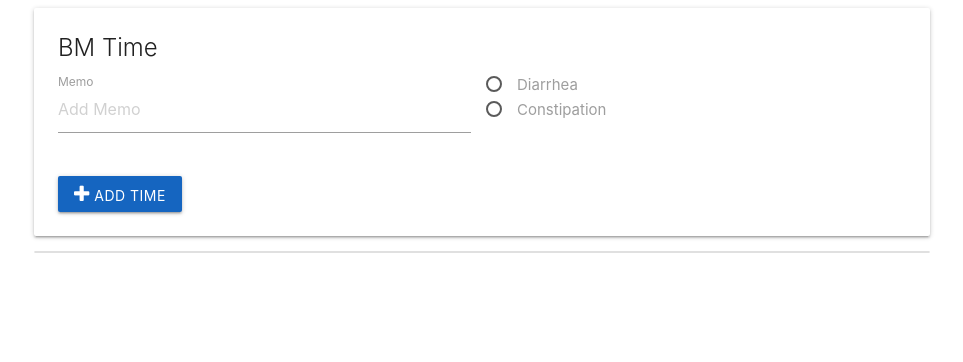
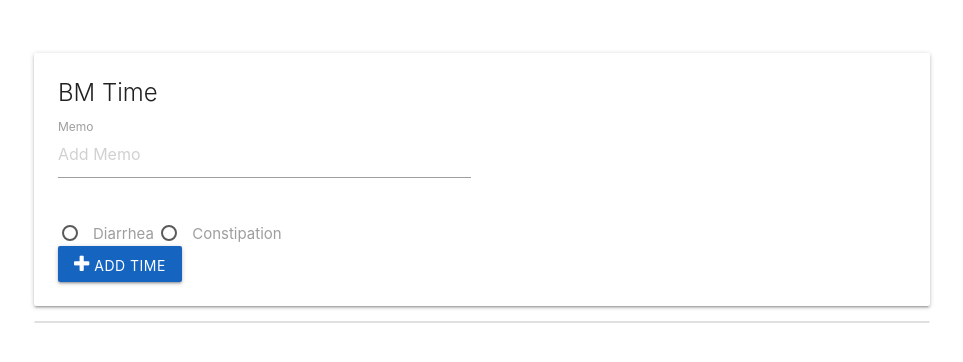
Before and after one commit to cage92606/side-effects, a plain HTML site: page index.html in a window 1280 px wide. Shown: the whole page, without its empty margins (158-1121 px from the left). Drawn offline with nearby package versions, Linux system fonts and the light colour scheme.

Commit message:
Add files via upload

```diff
--- a/index.html
+++ b/index.html
@@ -12,6 +12,8 @@
   <title>Document</title>
 </head>
 <body>
+  <br>
+  <br>
   <div class="container">
     <div class="card">
       <div class="card-content">
@@ -28,18 +30,19 @@
                   <span>Nothing</span>
                 </label>
               </p> -->
-              <p>
+            </div>
+            <div>
+
                 <label>
                   <input name="flag" type="radio" value="diarrhea" id="diarrhea"/>
                   <span>Diarrhea</span>
                 </label>
-              </p>
-              <p>
+
                 <label>
                   <input name="flag" type="radio" value="constipation" id="constipation"/>
                   <span>Constipation</span>
                 </label>
-              </p>
+
             </div>
             <button class="add-btn btn blue darken-3"><i class="fa fa-plus"></i> Add Time</button>
         </form>
```
